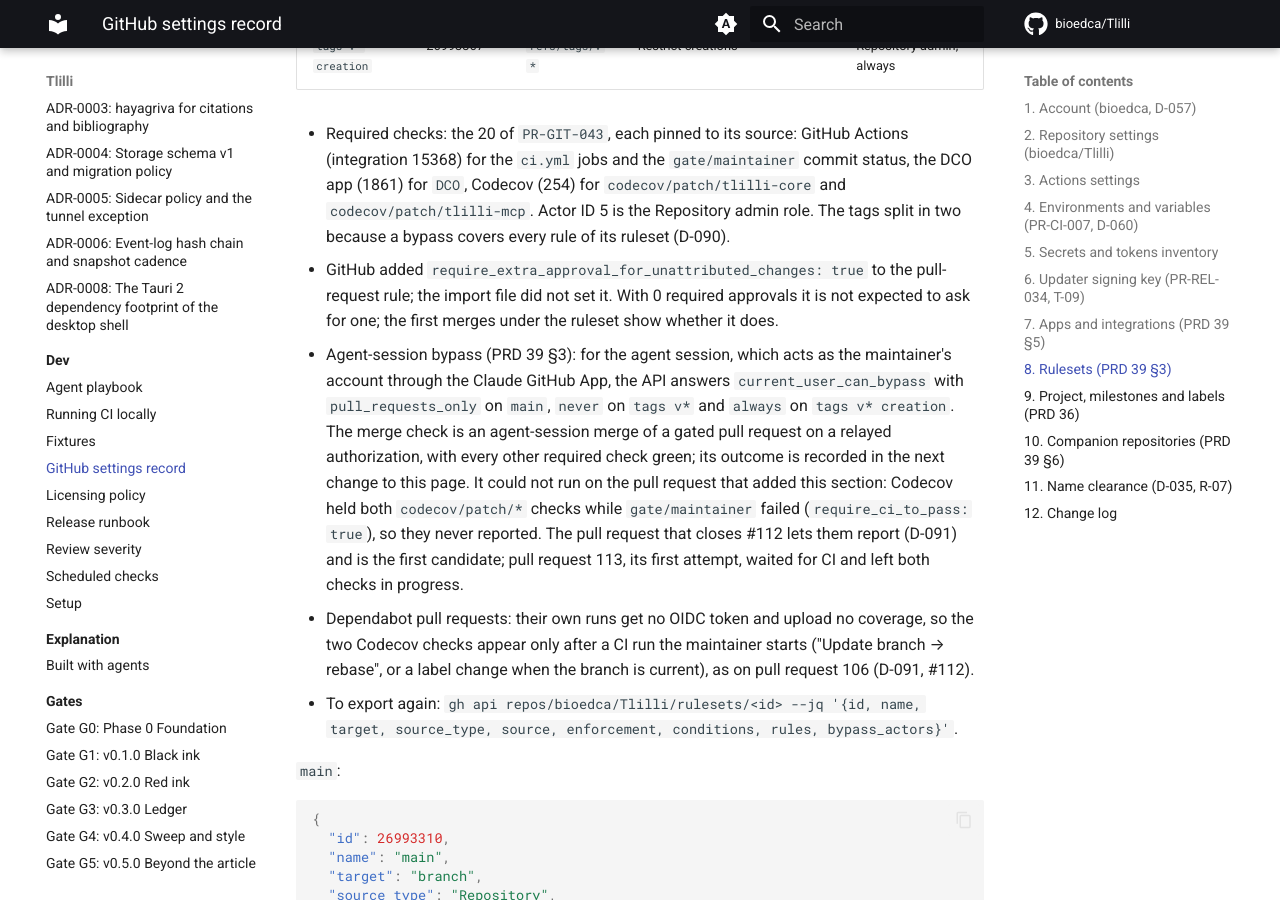
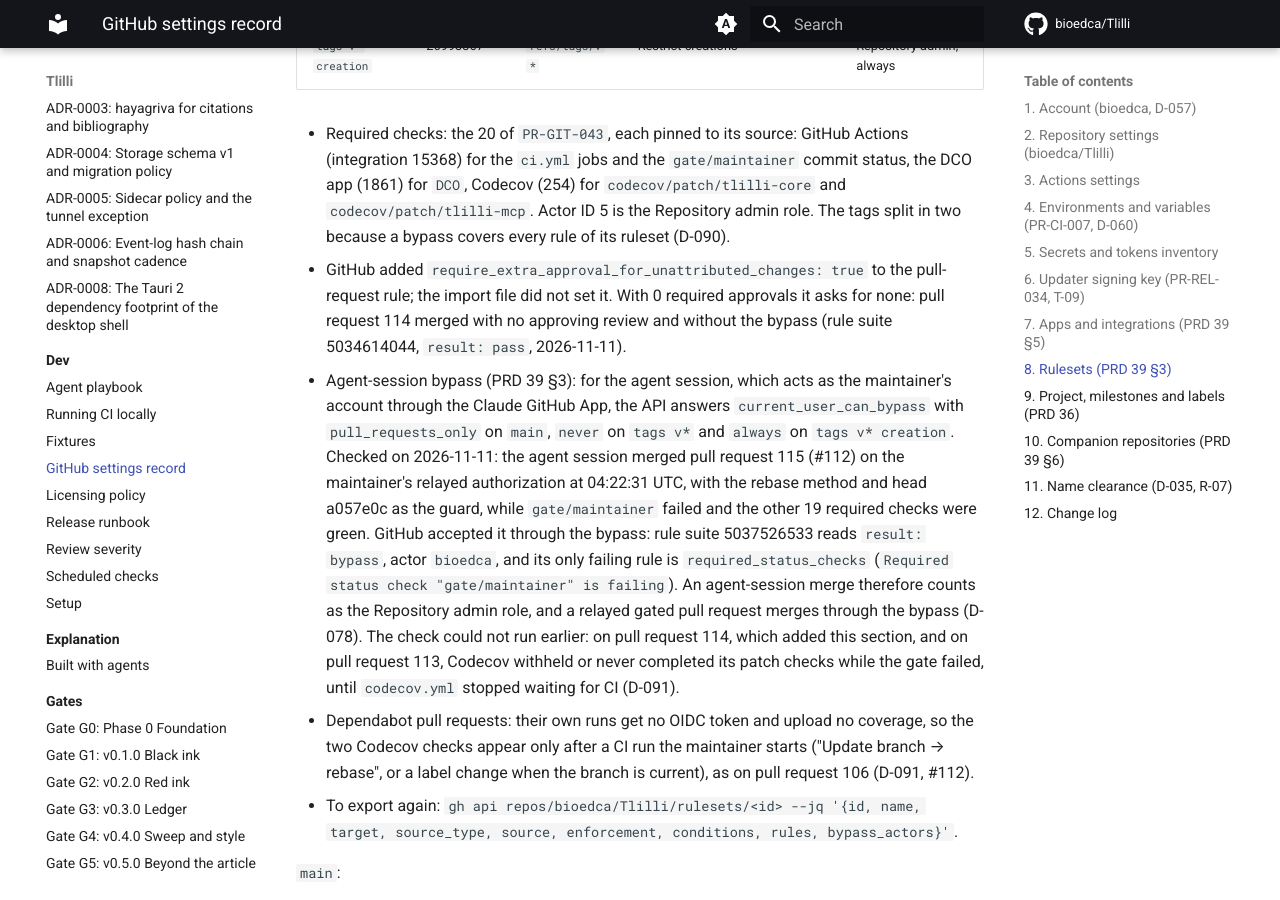
Before and after one commit to bioedca/Tlilli, an MkDocs documentation site: the page built from docs/dev/github-settings.md, in a window 1280 px wide and 900 px high, scrolled down 8296 px. Built offline with MkDocs 1.6.1 and Material for MkDocs 9.7.7, drawn with Linux system fonts in a browser that asks for light colours; comment, search, counter and statistics services are not loaded; some of the changed text lies outside the part shown.

Commit message:
docs(repo): record that agent-session merges use the admin bypass
Pull request 115 merged on the maintainer's relayed authorization while
gate/maintainer failed; GitHub logged rule suite 5037526533 with result
bypass and required_status_checks as its only failing rule. Section 8
records that an agent session counts as the Repository admin role, the
check PRD 39 §3 and bootstrap task 27 asked for, and that the
unattributed-changes default asked for no approval on pull request 114.

Refs: #35, #112, PR-GIT-040, PR-GIT-058, D-078
Signed-off-by: bioedca <131809205+bioedca@users.noreply.github.com>

```diff
--- a/docs/dev/github-settings.md
+++ b/docs/dev/github-settings.md
@@ -124,8 +124,8 @@ Maintainer, 2026-11-10: three rulesets, imported from files the bootstrap task 2
 | `tags v* creation` | 26993367 | `refs/tags/v*` | Restrict creations | Repository admin, always |
 
 - Required checks: the 20 of `PR-GIT-043`, each pinned to its source: GitHub Actions (integration 15368) for the `ci.yml` jobs and the `gate/maintainer` commit status, the DCO app (1861) for `DCO`, Codecov (254) for `codecov/patch/tlilli-core` and `codecov/patch/tlilli-mcp`. Actor ID 5 is the Repository admin role. The tags split in two because a bypass covers every rule of its ruleset (D-090).
-- GitHub added `require_extra_approval_for_unattributed_changes: true` to the pull-request rule; the import file did not set it. With 0 required approvals it is not expected to ask for one; the first merges under the ruleset show whether it does.
-- Agent-session bypass (PRD 39 §3): for the agent session, which acts as the maintainer's account through the Claude GitHub App, the API answers `current_user_can_bypass` with `pull_requests_only` on `main`, `never` on `tags v*` and `always` on `tags v* creation`. The merge check is an agent-session merge of a gated pull request on a relayed authorization, with every other required check green; its outcome is recorded in the next change to this page. It could not run on the pull request that added this section: Codecov held both `codecov/patch/*` checks while `gate/maintainer` failed (`require_ci_to_pass: true`), so they never reported. The pull request that closes #112 lets them report (D-091) and is the first candidate; pull request 113, its first attempt, waited for CI and left both checks in progress.
+- GitHub added `require_extra_approval_for_unattributed_changes: true` to the pull-request rule; the import file did not set it. With 0 required approvals it asks for none: pull request 114 merged with no approving review and without the bypass (rule suite 5034614044, `result: pass`, 2026-11-11).
+- Agent-session bypass (PRD 39 §3): for the agent session, which acts as the maintainer's account through the Claude GitHub App, the API answers `current_user_can_bypass` with `pull_requests_only` on `main`, `never` on `tags v*` and `always` on `tags v* creation`. Checked on 2026-11-11: the agent session merged pull request 115 (#112) on the maintainer's relayed authorization at 04:22:31 UTC, with the rebase method and head a057e0c as the guard, while `gate/maintainer` failed and the other 19 required checks were green. GitHub accepted it through the bypass: rule suite 5037526533 reads `result: bypass`, actor `bioedca`, and its only failing rule is `required_status_checks` (`Required status check "gate/maintainer" is failing`). An agent-session merge therefore counts as the Repository admin role, and a relayed gated pull request merges through the bypass (D-078). The check could not run earlier: on pull request 114, which added this section, and on pull request 113, Codecov withheld or never completed its patch checks while the gate failed, until `codecov.yml` stopped waiting for CI (D-091).
 - Dependabot pull requests: their own runs get no OIDC token and upload no coverage, so the two Codecov checks appear only after a CI run the maintainer starts ("Update branch → rebase", or a label change when the branch is current), as on pull request 106 (D-091, #112).
 - To export again: `gh api repos/bioedca/Tlilli/rulesets/<id> --jq '{id, name, target, source_type, source, enforcement, conditions, rules, bypass_actors}'`.
 
@@ -366,3 +366,4 @@ Not yet run. The maintainer scoped the trademark searches (USPTO, EUIPO, TMview,
 | 2026-11-08 | CodeRabbit ledger threshold lowered to 1 request an hour (D-087), the allowance CodeRabbit reported on pull request 101 | maintainer and agent |
 | 2026-11-10 | CodeRabbit limited to load-bearing PRs (`review:coderabbit`) and 30 requests a week, chat auto-replies off (D-089), after the week's 90 requests rate-limited the maintainer's other repositories | maintainer and agent |
 | 2026-11-10 | Rulesets `main`, `tags v*` and `tags v* creation` created by the maintainer (bootstrap task 27, D-090); their JSON recorded from the API in §8 | maintainer and agent |
+| 2026-11-11 | Agent-session bypass checked: pull request 115 merged through the `main` ruleset's admin bypass on a relayed authorization (rule suite 5037526533); the unattributed-changes default observed inert (§8) | maintainer and agent |
```
